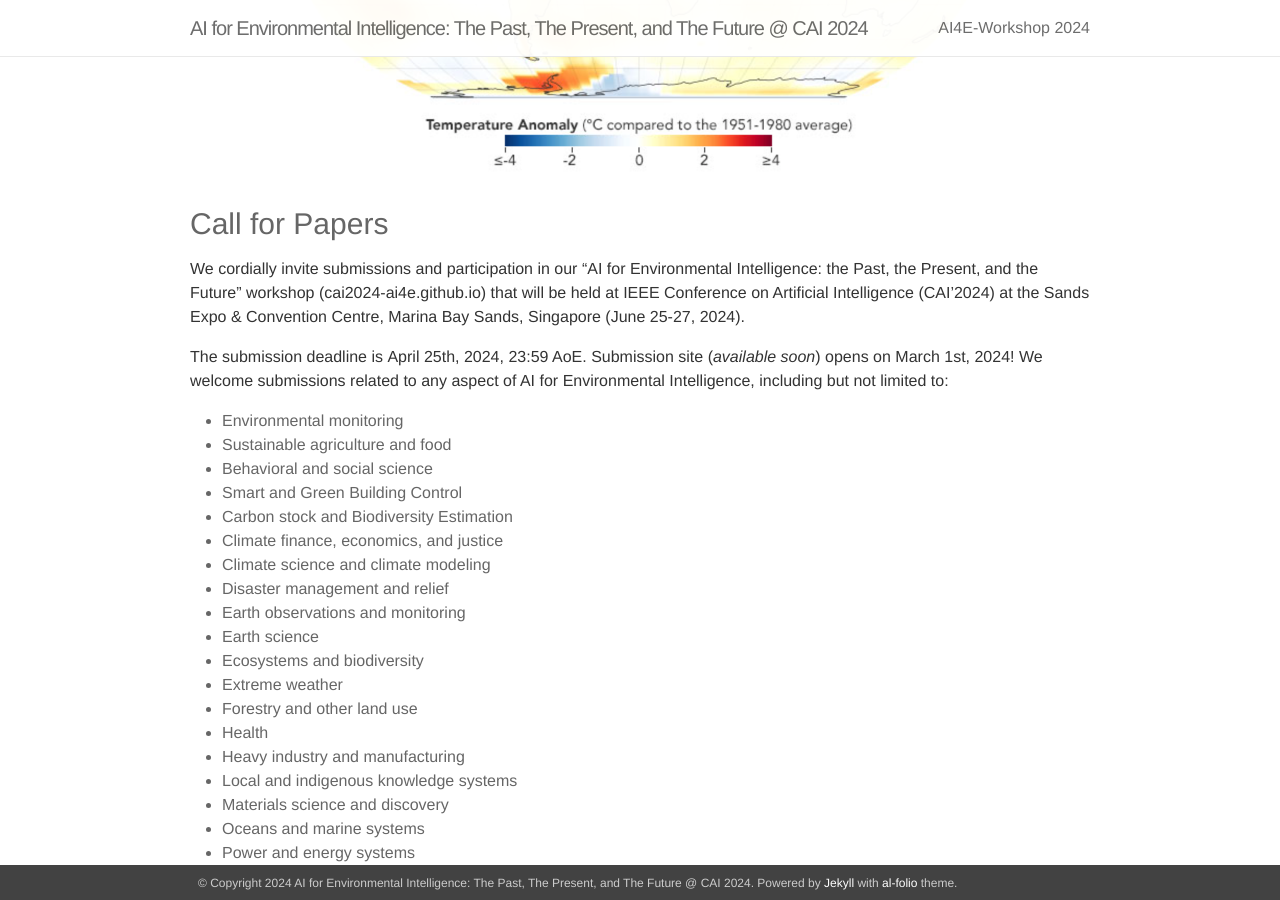
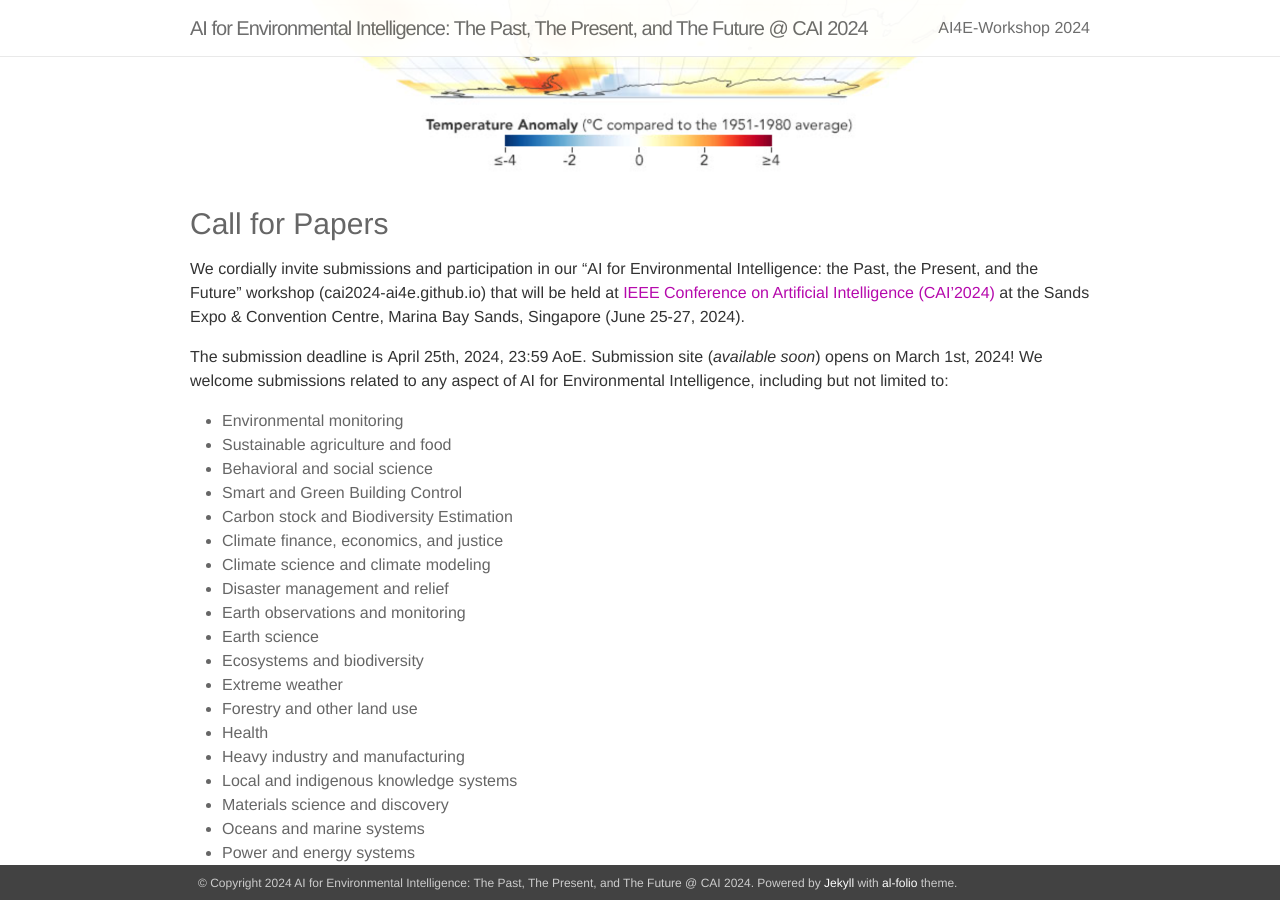
Before and after one commit to cai2024-ai4e/cai2024-ai4e.github.io, a Jekyll site: the page built from _pages/cai2024.md, in a window 1280 px wide and 900 px high, scrolled down 1220 px. Built offline with Jekyll 4.4.1, drawn with Linux system fonts in a browser that asks for light colours; nearby versions of some CDN libraries; some of the changed lines change nothing that is shown.

Commit message:
update site

```diff
--- a/_pages/cai2024.md
+++ b/_pages/cai2024.md
@@ -16,7 +16,7 @@
 
 ### Call for Papers
 
-We cordially invite submissions and participation in our “AI for Environmental Intelligence: the Past, the Present, and the Future” workshop (cai2024-ai4e.github.io) that will be held at IEEE Conference on Artificial Intelligence (CAI'2024) at the Sands Expo & Convention Centre, Marina Bay Sands, Singapore (June 25-27, 2024).
+We cordially invite submissions and participation in our “AI for Environmental Intelligence: the Past, the Present, and the Future” workshop (cai2024-ai4e.github.io) that will be held at [IEEE Conference on Artificial Intelligence (CAI'2024)](https://ieeecai.org/2024/) at the **Sands Expo & Convention Centre, Marina Bay Sands, Singapore (June 25-27, 2024)**.
 
 The submission deadline is **April 25th, 2024, 23:59 AoE**. Submission site (*available soon*) opens on **March 1st, 2024**! We welcome submissions related to any aspect of AI for Environmental Intelligence, including but not limited to:
  <!-- <a href="https://openreview.net/">https://openreview.net/</a>. -->
```
Also changed, not shown: 1 other file.
